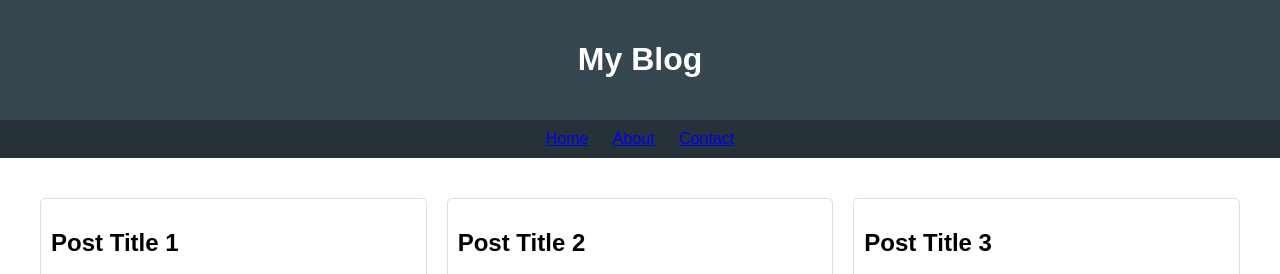
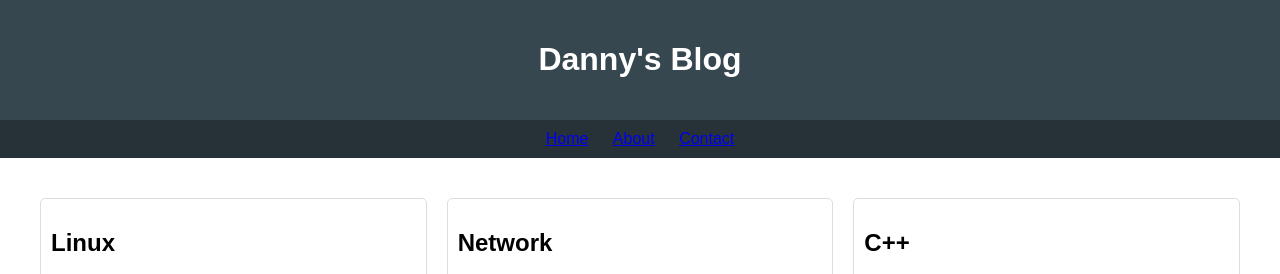
Before and after one commit to www222fff/mySite, a plain HTML site: page index.html in a window 1280 px wide. Shown: the top 274 px of the page. Drawn offline with Linux system fonts and the light colour scheme.

Commit message:
Update index.html

```diff
--- a/index.html
+++ b/index.html
@@ -61,7 +61,7 @@
 </head>
 <body>
     <header>
-        <h1>My Blog</h1>
+        <h1>Danny's Blog</h1>
     </header>
     <nav>
         <ul>
@@ -74,21 +74,21 @@
         <section class="blog-posts">
             <!-- Blog Post 1 -->
             <div class="blog-post">
-                <h2>Post Title 1</h2>
+                <h2>Linux</h2>
                 <img src="post1.jpg" alt="Post 1">
                 <p>Lorem ipsum dolor sit amet, consectetur adipiscing elit.</p>
                 <a href="#">Read more</a>
             </div>
             <!-- Blog Post 2 -->
             <div class="blog-post">
-                <h2>Post Title 2</h2>
+                <h2>Network</h2>
                 <img src="post2.jpg" alt="Post 2">
                 <p>Lorem ipsum dolor sit amet, consectetur adipiscing elit.</p>
                 <a href="#">Read more</a>
             </div>
             <!-- Blog Post 3 -->
             <div class="blog-post">
-                <h2>Post Title 3</h2>
+                <h2>C++</h2>
                 <img src="post3.jpg" alt="Post 3">
                 <p>Lorem ipsum dolor sit amet, consectetur adipiscing elit.</p>
                 <a href="#">Read more</a>
```
